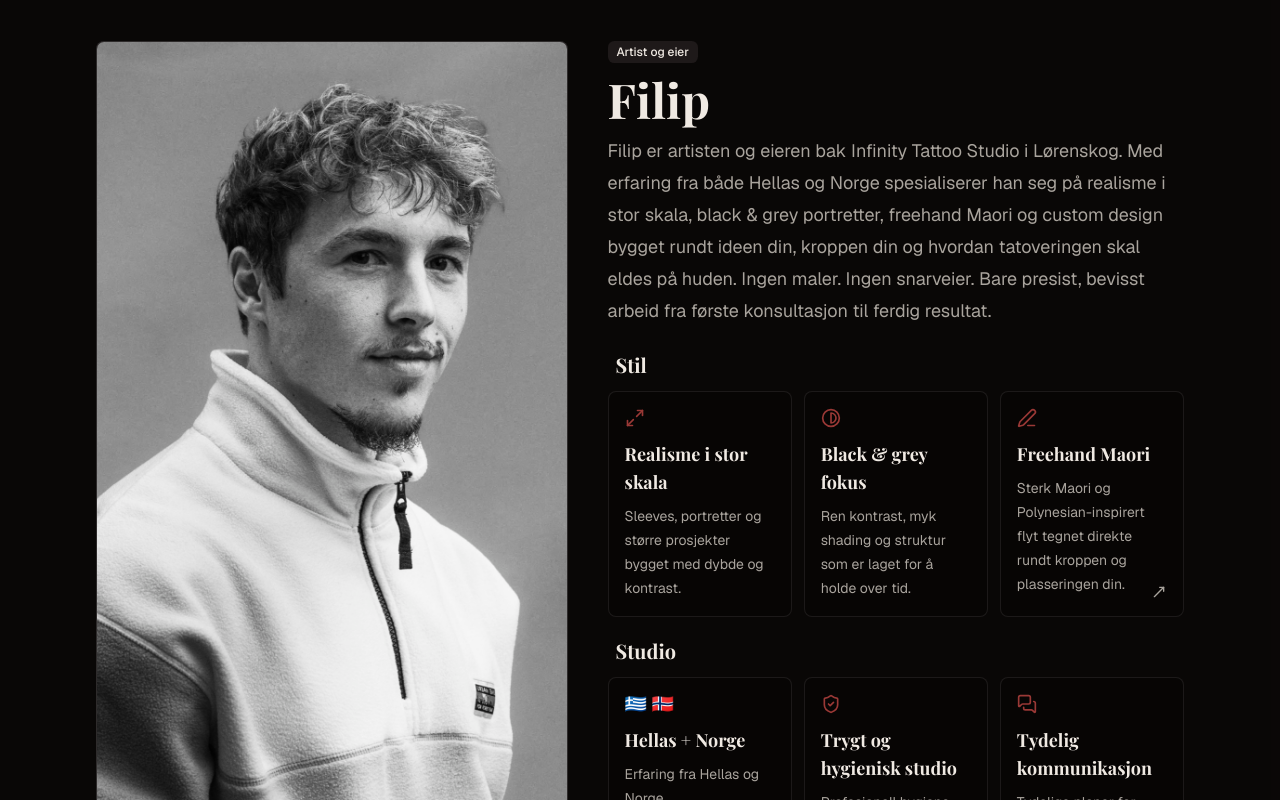
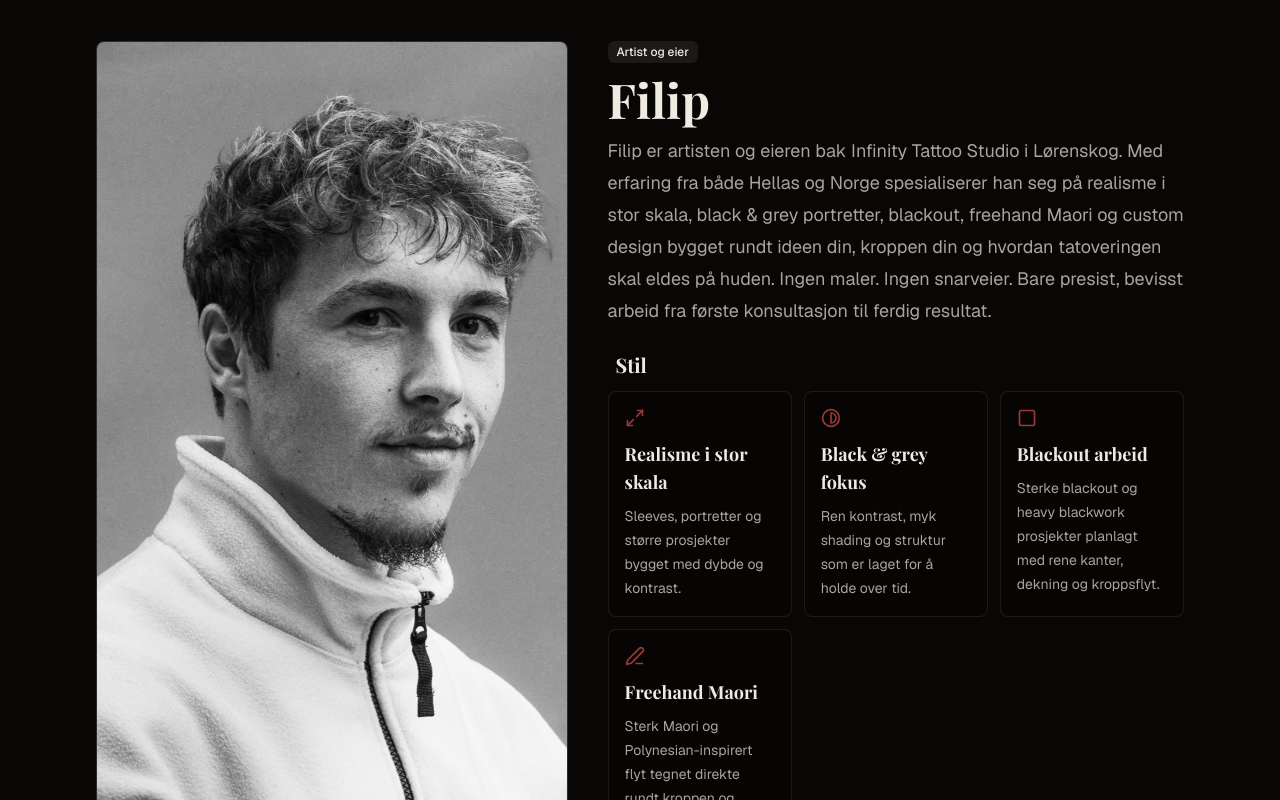
Before and after one commit to YmiaDKA/InfinityTattoo, a Next.js app: page / in a window 1280 px wide. Shown: the part 2380-3180 px from the top of the page. Built offline with nearby package versions, Linux system fonts and the light colour scheme.

Commit message:
Add blackout tattoo style

```diff
--- a/src/app/kommer-du-fra-oslo/page.tsx
+++ b/src/app/kommer-du-fra-oslo/page.tsx
@@ -5,7 +5,7 @@ import { AreaLandingPage } from "@/components/area-landing-page";
 export const metadata: Metadata = {
   title: "Kommer du fra Oslo? | Custom tatovering nær Oslo",
   description:
-    "Custom tatovering nær Oslo uten stresset med parkering i sentrum. Infinity Tattoo i Lørenskog tilbyr realisme, black and grey, fine line, Maori og konsultasjon.",
+    "Custom tatovering nær Oslo uten stresset med parkering i sentrum. Infinity Tattoo i Lørenskog tilbyr realisme, black and grey, blackout, fine line, Maori og konsultasjon.",
   alternates: {
     canonical: "https://infinitytattoo.no/kommer-du-fra-oslo",
   },
@@ -20,8 +20,8 @@ export default function KommerDuFraOsloPage() {
       introNo="Custom tatovering nær Oslo, uten stresset med parkering i sentrum. Infinity Tattoo i Lørenskog er et roligere alternativ for kunder som ønsker seriøst custom arbeid utenfor den travleste delen av byen."
       travelEn="Many clients come from Oslo because longer tattoo sessions are easier to plan in a calmer studio setting, with less city stress before and after the appointment."
       travelNo="Mange kunder kommer fra Oslo fordi lengre tatoveringstimer er enklere å planlegge i et roligere studio, med mindre bystress før og etter timen."
-      focusEn="The studio focuses on custom realism, black & grey, portrait tattoos, sleeves, fine line, freehand Maori, cover-up planning, tooth gems, and clear consultations before booking."
-      focusNo="Studioet fokuserer på custom realisme, black and grey, portrett tatoveringer, sleeves, fine line, freehand Maori, cover-up planlegging, tooth gems og tydelige konsultasjoner før booking."
+      focusEn="The studio focuses on custom realism, black & grey, portrait tattoos, sleeves, blackout work, fine line, freehand Maori, cover-up planning, tooth gems, and clear consultations before booking."
+      focusNo="Studioet fokuserer på custom realisme, black and grey, portrett tatoveringer, sleeves, blackout arbeid, fine line, freehand Maori, cover-up planlegging, tooth gems og tydelige konsultasjoner før booking."
     />
   );
 }
--- a/src/app/layout.tsx
+++ b/src/app/layout.tsx
@@ -35,6 +35,8 @@ export const metadata: Metadata = {
     "tatovering Lillestrøm",
     "realistisk tatovering",
     "black and grey tatovering",
+    "blackout tatovering",
+    "blackwork tatovering",
     "portrett tatovering",
     "sleeve tatovering",
     "fine line tatovering",
@@ -42,6 +44,8 @@ export const metadata: Metadata = {
     "Maori tatovering Norge",
     "realistic tattoo Norway",
     "black and grey tattoo",
+    "blackout tattoo",
+    "blackwork tattoo",
     "portrait tattoo",
     "sleeve tattoo",
     "fine line tattoo",
--- a/src/app/page.tsx
+++ b/src/app/page.tsx
@@ -14,6 +14,7 @@ import {
   ShieldCheckIcon,
   SparklesIcon,
   StarIcon,
+  SquareIcon,
   type LucideIcon,
 } from "lucide-react";
 
@@ -62,6 +63,15 @@ const artistStyles: ArtistCard[] = [
     textEn: "Clean contrast, smooth shading, and structure made to hold over time.",
     textNo:
       "Ren kontrast, myk shading og struktur som er laget for å holde over tid.",
+  },
+  {
+    icon: SquareIcon,
+    titleEn: "Blackout work",
+    titleNo: "Blackout arbeid",
+    textEn:
+      "Bold blackout and heavy blackwork pieces planned with clean edges, coverage, and body flow.",
+    textNo:
+      "Sterke blackout og heavy blackwork prosjekter planlagt med rene kanter, dekning og kroppsflyt.",
   },
   {
     icon: PenLineIcon,
@@ -154,6 +164,8 @@ const localBusinessJsonLd = {
     "custom tattoo design",
     "realistic tattoos",
     "black and grey tattoos",
+    "blackout tattoos",
+    "heavy blackwork tattoos",
     "portrait tattoos",
     "sleeve tattoos",
     "fine line tattoos",
@@ -572,8 +584,8 @@ export default function Home() {
               </h2>
               <p className="text-lg leading-8 text-muted-foreground">
                 <LocalizedText
-                  en="Filip is the artist and owner behind Infinity Tattoo Studio in Lørenskog. With experience from both Greece and Norway, he specializes in large-scale realism, black & grey portraits, freehand Maori work, and custom designs built entirely around your idea, your body, and how the piece will age on your skin. No templates. No shortcuts. Just precise, intentional work from the first consultation to the final result."
-                  no="Filip er artisten og eieren bak Infinity Tattoo Studio i Lørenskog. Med erfaring fra både Hellas og Norge spesialiserer han seg på realisme i stor skala, black & grey portretter, freehand Maori og custom design bygget rundt ideen din, kroppen din og hvordan tatoveringen skal eldes på huden. Ingen maler. Ingen snarveier. Bare presist, bevisst arbeid fra første konsultasjon til ferdig resultat."
+                  en="Filip is the artist and owner behind Infinity Tattoo Studio in Lørenskog. With experience from both Greece and Norway, he specializes in large-scale realism, black & grey portraits, blackout work, freehand Maori work, and custom designs built entirely around your idea, your body, and how the piece will age on your skin. No templates. No shortcuts. Just precise, intentional work from the first consultation to the final result."
+                  no="Filip er artisten og eieren bak Infinity Tattoo Studio i Lørenskog. Med erfaring fra både Hellas og Norge spesialiserer han seg på realisme i stor skala, black & grey portretter, blackout, freehand Maori og custom design bygget rundt ideen din, kroppen din og hvordan tatoveringen skal eldes på huden. Ingen maler. Ingen snarveier. Bare presist, bevisst arbeid fra første konsultasjon til ferdig resultat."
                 />
               </p>
             </div>
--- a/src/app/tatovering-lillestrom/page.tsx
+++ b/src/app/tatovering-lillestrom/page.tsx
@@ -5,7 +5,7 @@ import { AreaLandingPage } from "@/components/area-landing-page";
 export const metadata: Metadata = {
   title: "Tatovering Lillestrøm | Infinity Tattoo Lørenskog",
   description:
-    "Tatovering nær Lillestrøm hos Infinity Tattoo i Lørenskog. Custom realisme, black and grey, portrett, sleeve og freehand Maori.",
+    "Tatovering nær Lillestrøm hos Infinity Tattoo i Lørenskog. Custom realisme, black and grey, blackout, portrett, sleeve og freehand Maori.",
   alternates: {
     canonical: "https://infinitytattoo.no/tatovering-lillestrom",
   },
@@ -16,8 +16,8 @@ export default function TatoveringLillestromPage() {
     <AreaLandingPage
       area="Lillestrøm"
       headline="Tatovering Lillestrøm"
-      introEn="Looking for a tattoo studio near Lillestrøm? Infinity Tattoo in Lørenskog creates custom realistic tattoos, black & grey work, portraits, sleeves, cover-up planning, and freehand Maori pieces."
-      introNo="Ser du etter tatovering nær Lillestrøm? Infinity Tattoo i Lørenskog lager custom realistiske tatoveringer, black and grey, portretter, sleeves, cover-up planlegging og freehand Maori."
+      introEn="Looking for a tattoo studio near Lillestrøm? Infinity Tattoo in Lørenskog creates custom realistic tattoos, black & grey work, blackout projects, portraits, sleeves, cover-up planning, and freehand Maori pieces."
+      introNo="Ser du etter tatovering nær Lillestrøm? Infinity Tattoo i Lørenskog lager custom realistiske tatoveringer, black and grey, blackout prosjekter, portretter, sleeves, cover-up planlegging og freehand Maori."
       travelEn="The studio is only minutes from Lillestrøm, making it easy to plan a consultation, longer tattoo session, or multi-session sleeve project without travelling into central Oslo."
       travelNo="Studioet ligger bare minutter fra Lillestrøm, så det er enkelt å planlegge konsultasjon, lengre tatoveringstime eller et sleeve-prosjekt over flere sessions uten å dra inn til Oslo sentrum."
       focusEn="Every project starts with the idea, body placement, size, flow, reference direction, and how the tattoo should age. That makes the process clearer before the final booking."
--- a/src/app/tatovering-oslo/page.tsx
+++ b/src/app/tatovering-oslo/page.tsx
@@ -5,7 +5,7 @@ import { AreaLandingPage } from "@/components/area-landing-page";
 export const metadata: Metadata = {
   title: "Tatovering Oslo | Custom Realisme hos Infinity Tattoo",
   description:
-    "Tatovering for kunder fra Oslo hos Infinity Tattoo i Lørenskog. Custom realisme, black and grey, portrett, sleeve og freehand Maori.",
+    "Tatovering for kunder fra Oslo hos Infinity Tattoo i Lørenskog. Custom realisme, black and grey, blackout, portrett, sleeve og freehand Maori.",
   alternates: {
     canonical: "https://infinitytattoo.no/tatovering-oslo",
   },
@@ -16,8 +16,8 @@ export default function TatoveringOsloPage() {
     <AreaLandingPage
       area="Oslo"
       headline="Tatovering Oslo"
-      introEn="Clients from Oslo are welcome at Infinity Tattoo for custom realistic tattoos, black & grey portraits, sleeve projects, cover-up planning, tooth gems, and freehand Maori tattoo work."
-      introNo="Kunder fra Oslo er velkommen hos Infinity Tattoo for custom realistiske tatoveringer, black and grey portretter, sleeve-prosjekter, cover-up planlegging, tooth gems og freehand Maori."
+      introEn="Clients from Oslo are welcome at Infinity Tattoo for custom realistic tattoos, black & grey portraits, blackout work, sleeve projects, cover-up planning, tooth gems, and freehand Maori tattoo work."
+      introNo="Kunder fra Oslo er velkommen hos Infinity Tattoo for custom realistiske tatoveringer, black and grey portretter, blackout arbeid, sleeve-prosjekter, cover-up planlegging, tooth gems og freehand Maori."
       travelEn="The studio is in Lørenskog, outside the pressure of central Oslo, with a calmer setting for consultations and serious custom tattoo projects. Custom tattoo work near Oslo, without the stress of city-center parking."
       travelNo="Studioet ligger i Lørenskog, utenfor presset i Oslo sentrum, med roligere rammer for konsultasjoner og seriøse custom tatoveringsprosjekter. Custom tatovering nær Oslo, uten stresset med parkering i sentrum."
       focusEn="For larger tattoos, the right plan matters. The consultation covers body flow, references, placement, size, time estimate, and price direction before the tattoo appointment."
--- a/src/app/tatovering-strommen/page.tsx
+++ b/src/app/tatovering-strommen/page.tsx
@@ -5,7 +5,7 @@ import { AreaLandingPage } from "@/components/area-landing-page";
 export const metadata: Metadata = {
   title: "Tatovering Strømmen | Infinity Tattoo Lørenskog",
   description:
-    "Tatovering nær Strømmen hos Infinity Tattoo i Lørenskog. Custom tattoo, realisme, black and grey, portretter og freehand Maori.",
+    "Tatovering nær Strømmen hos Infinity Tattoo i Lørenskog. Custom tattoo, realisme, black and grey, blackout, portretter og freehand Maori.",
   alternates: {
     canonical: "https://infinitytattoo.no/tatovering-strommen",
   },
@@ -16,8 +16,8 @@ export default function TatoveringStrommenPage() {
     <AreaLandingPage
       area="Strømmen"
       headline="Tatovering Strømmen"
-      introEn="For clients looking for tattoo work near Strømmen, Infinity Tattoo offers custom realism, black & grey tattoos, portrait work, large-scale planning, and freehand Maori flow pieces."
-      introNo="For kunder som ser etter tatovering nær Strømmen tilbyr Infinity Tattoo custom realisme, black and grey tatoveringer, portretter, større prosjekter og freehand Maori med kroppsflyt."
+      introEn="For clients looking for tattoo work near Strømmen, Infinity Tattoo offers custom realism, black & grey tattoos, blackout work, portrait work, large-scale planning, and freehand Maori flow pieces."
+      introNo="For kunder som ser etter tatovering nær Strømmen tilbyr Infinity Tattoo custom realisme, black and grey tatoveringer, blackout arbeid, portretter, større prosjekter og freehand Maori med kroppsflyt."
       travelEn="Infinity Tattoo is based at Skårersletta 48c in Lørenskog, minutes from Strømmen and easy to reach for consultations, tattoo sessions, and follow-up planning."
       travelNo="Infinity Tattoo ligger på Skårersletta 48c i Lørenskog, minutter fra Strømmen og lett å komme til for konsultasjon, tatoveringstime og videre planlegging."
       focusEn="The goal is not a template tattoo. Filip builds the design around your body, placement, contrast, detail level, and the long-term look of the piece."
--- a/src/components/area-landing-page.tsx
+++ b/src/components/area-landing-page.tsx
@@ -44,6 +44,12 @@ const serviceSignals = [
     titleNo: "Fine line",
     textEn: "Clean fine line tattoos for smaller, precise, and minimal custom pieces.",
     textNo: "Rene fine line tatoveringer for mindre, presise og minimalistiske custom motiver.",
+  },
+  {
+    titleEn: "Blackout work",
+    titleNo: "Blackout arbeid",
+    textEn: "Bold blackout and heavy blackwork projects planned for clean coverage and flow.",
+    textNo: "Sterke blackout og heavy blackwork prosjekter planlagt for ren dekning og flyt.",
   },
   {
     titleEn: "Clear consultation",
```
